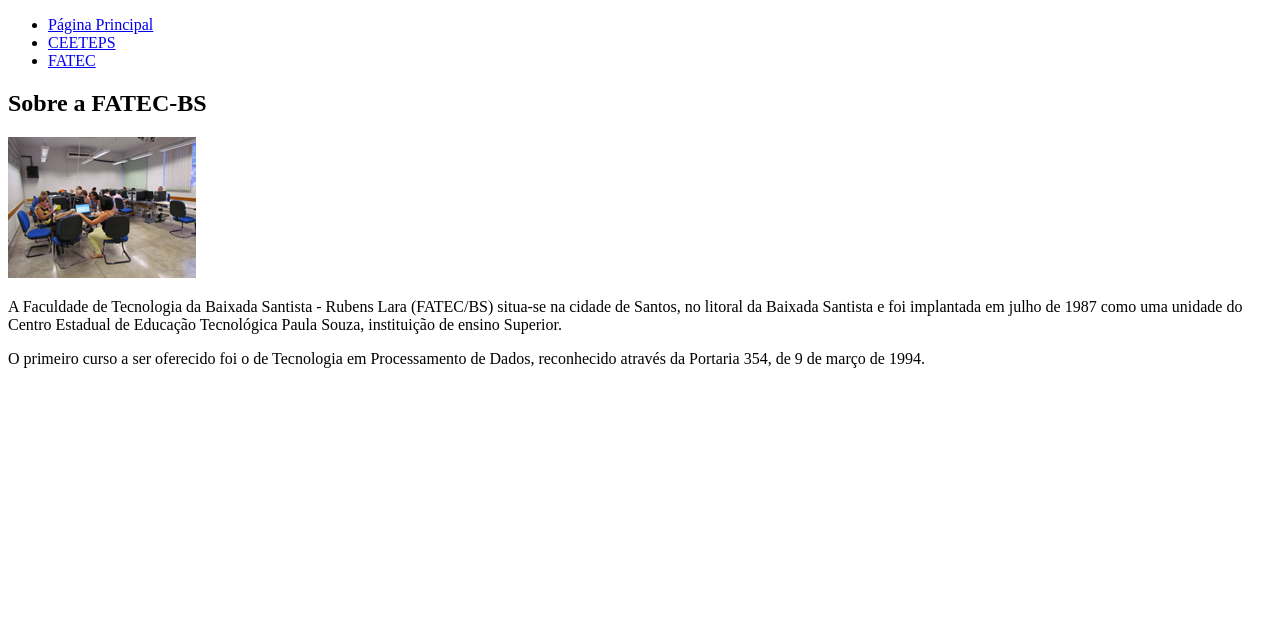
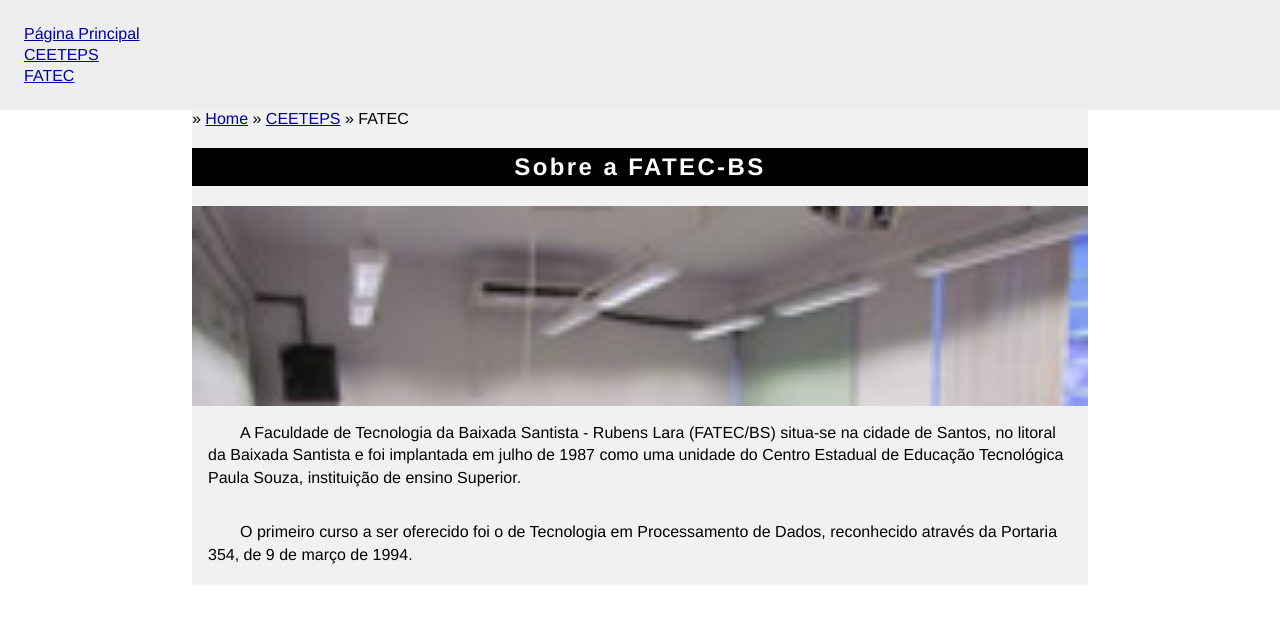
Before and after one commit to ericAndrade/ISW-006, a plain HTML site: page fatec.html in a window 1280 px wide. Drawn offline with Linux system fonts and the light colour scheme.

Commit message:
Adicionando os dados sobre breadcrumbs (enviado por Daniel)

```diff
--- a/fatec.html
+++ b/fatec.html
@@ -3,6 +3,7 @@
 <head>
 	<meta charset="utf-8">
 	<title>Informações sobre a FATEC</title>
+   <link rel="stylesheet" type="text/css" href="css/main.css">
 </head>
 <body>
 	<header id="header">
@@ -16,7 +17,19 @@
 	</header>
 	<div class="container">
 		<article>
-            <h2><strong>Sobre a FATEC-BS</strong></h2>
+
+            <div itemprop="breadcrumb">
+
+               » <a class="hiddenSpellError" href="index.html">Home</a> »
+
+               <a class="hiddenSpellError" href="ceeteps.html">CEETEPS</a> »
+
+               FATEC
+
+            </div>
+
+            <h1><strong>Sobre a FATEC-BS</strong></h1>
+
             <span class="img-wrapper">
             	<img src="img/fatec-bs-2.jpg" alt="Entrada da FATEC BS - Santos">
             </span>
```
Also changed, not shown: ceeteps.html (+12 -1 lines), index.html (+7 -0 lines), 2 other files.
